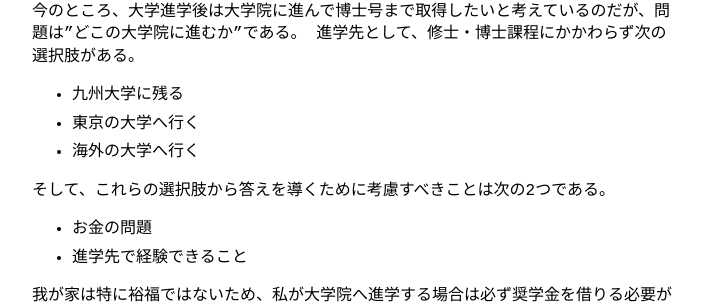
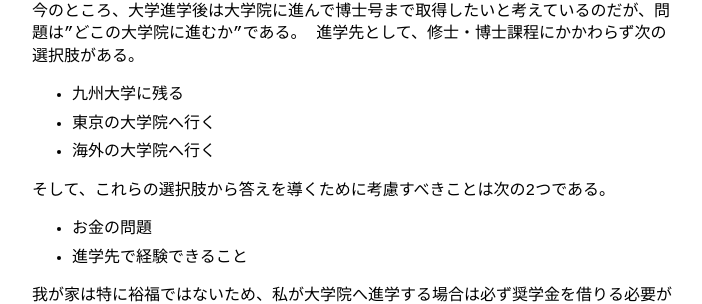
Before and after one commit to orrepic/orrepic.github.io, a Jekyll site: the page built from _posts/2022-12-25-korekara2022.md, in a window 1280 px wide and 900 px high, scrolled down 2483 px. Shown: the part 145-449 px from the top of the window, without its empty margins (288-990 px from the left). Built offline with Jekyll 4.4.1, drawn with Linux system fonts in a browser that asks for light colours.

Commit message:
correct mistakes

```diff
--- a/_posts/2022-12-25-korekara2022.md
+++ b/_posts/2022-12-25-korekara2022.md
@@ -80,8 +80,8 @@ category: diary
 進学先として、修士・博士課程にかかわらず次の選択肢がある。
 
 * 九州大学に残る
-* 東京の大学へ行く
-* 海外の大学へ行く
+* 東京の大学院へ行く
+* 海外の大学院へ行く
 
 そして、これらの選択肢から答えを導くために考慮すべきことは次の2つである。
 
```
Also changed, not shown: 2 other files.
